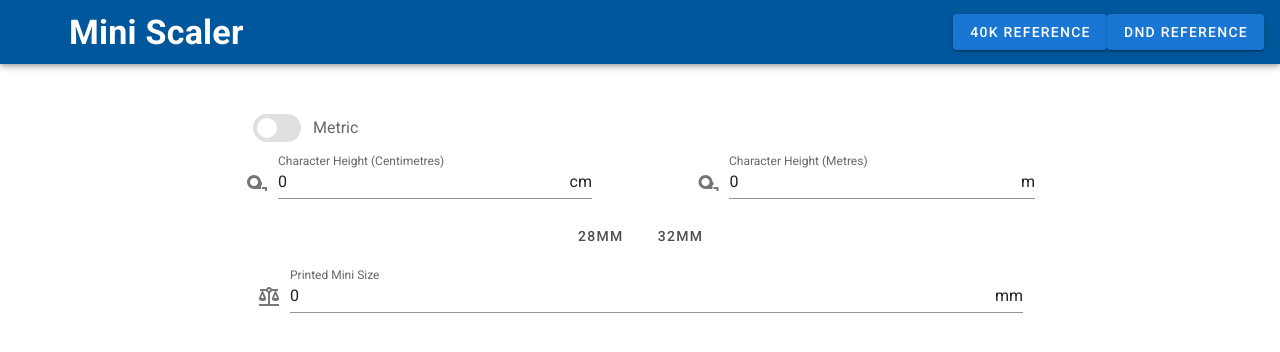
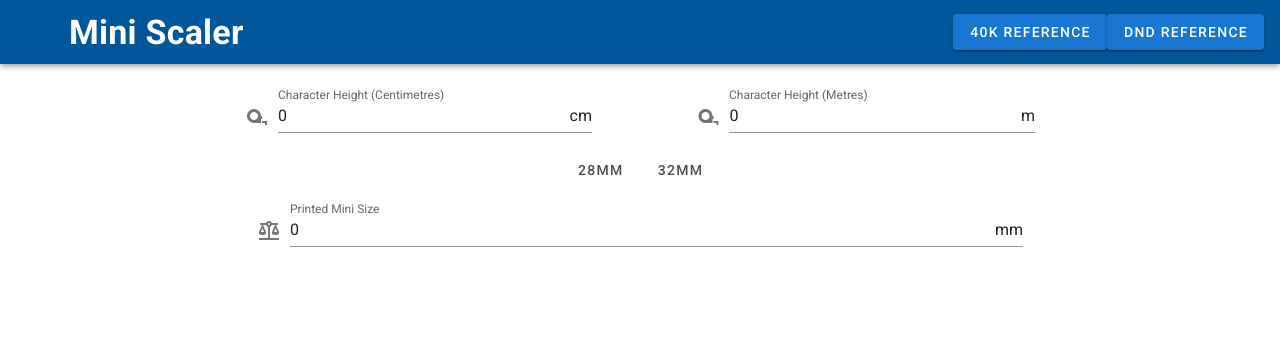
Before and after one commit to nMckenryan/Mini-Scaler, a Vue app: page / in a window 1280 px wide. Shown: the top 352 px of the page. Built offline with nearby package versions, Linux system fonts and the light colour scheme.

Commit message:
REversed last change. need to focus on the MVP, which is the metric version

```diff
--- a/src/components/ScaleCalculator.vue
+++ b/src/components/ScaleCalculator.vue
@@ -2,11 +2,11 @@
   <v-container width="200" class="mx-auto mt-5">
     <v-row class="text-center">
       <v-col class="mb-5 mx-auto" cols="8">
-        <!-- TOGGLE IMPERIAL/METRIC -->
-        <v-switch v-model="isImp" inset :label="label"></v-switch>
+        <!-- TOGGLE IMPERIAL/METRIC
+        <v-switch v-model="isImp" inset :label="label"></v-switch> -->
 
         <v-form>
-          <v-layout row wrap v-if="isImp == false">
+          <v-layout row wrap>
             <!-- CENTIMETRES -->
             <v-flex s2>
               <v-text-field
@@ -31,8 +31,7 @@
             </v-flex>
           </v-layout>
 
-          <v-layout row wrap v-else>
-            <!-- INCHES  -->
+          <!-- <v-layout row wrap v-else>
             <v-flex s2>
               <v-text-field
                 label="Character Height (Inches)"
@@ -45,7 +44,6 @@
 
             <v-spacer></v-spacer>
 
-            <!-- FEET -->
             <v-flex s2>
               <v-text-field
                 label="Character Height (Feet)"
@@ -55,7 +53,7 @@
                 suffix="ft"
               ></v-text-field>
             </v-flex>
-          </v-layout>
+          </v-layout> -->
 
           <v-spacer></v-spacer>
 
@@ -100,9 +98,11 @@ export default {
     masterMeasure: 0,
     realCm: 0,
     realM: 0,
-    realI: 0,
-    realF: 0,
-    isImp: false,
+
+    // realI: 0,
+    // realF: 0,
+    // isImp: false,
+
     scaleType: 28,
     scaleHeight: 0,
   }),
@@ -110,25 +110,29 @@ export default {
   watch: {
     hPreset: function() {
       //Handles Top menu preset changes.
+      // if (this.isImp == false) {
       this.realCm = this.hPreset;
+      // } else {
+      //   this.realI = this.convertInch(this.hPreset);
+      // }
     },
 
     realCm: function() {
       this.realM = this.realCm / 100;
-      // this.realI = this.convertImp(this.realCm);
+      // this.realI = this.convertInch(this.realCm);
     },
 
     realM: function() {
       this.realCm = this.realM * 100;
     },
 
-    realI: function() {
-      this.convertInch(this.realI);
-    },
+    // realI: function() {
+    //   this.convertInch(this.realI);
+    // },
 
-    realF: function() {
-      this.convertFt(this.realF);
-    },
+    // realF: function() {
+    //   this.convertFt(this.realF);
+    // },
   },
 
   computed: {
@@ -150,36 +154,21 @@ export default {
       return this.realCm / equation; //scale for 32mm
     },
 
-    label: function() {
-      const l = this.isImp == true ? "Imperial" : "Metric";
-      return l;
-    },
+    // label: function() {
+    //   const l = this.isImp == true ? "Imperial" : "Metric";
+    //   return l;
+    // },
   },
 
   methods: {
-    parallelConversion(f) {
-      if (f == "i") {
-        this.realMetric = this.convertMetric(this.realImp);
-      } else if (f == "m") {
-        this.realImp = this.convertImp(this.realMetric);
-      }
-      this.scaleToMini();
-    },
-
-    convertImp(v) {
-      // 1 inch  = 2.54cm
-      this.realCm = v / 0.3937;
-    },
-
-    convertMetric(v) {
-      //1m = 3.28ft
-      this.realI = v * 3.28;
-    },
-
-    convertInch(v) {
-      // 1 inch  = 2.54cm
-      this.realCm = v / 0.3937;
-    },
+    // convertInch(v) {
+    //   // 1 inch  = 2.54cm
+    //   this.realCm = v / 0.3937;
+    // },
+    // convertMetric(v) {
+    //   //1m = 3.28ft
+    //   this.realI = v * 3.28;
+    // },
   },
 };
 </script>
```
